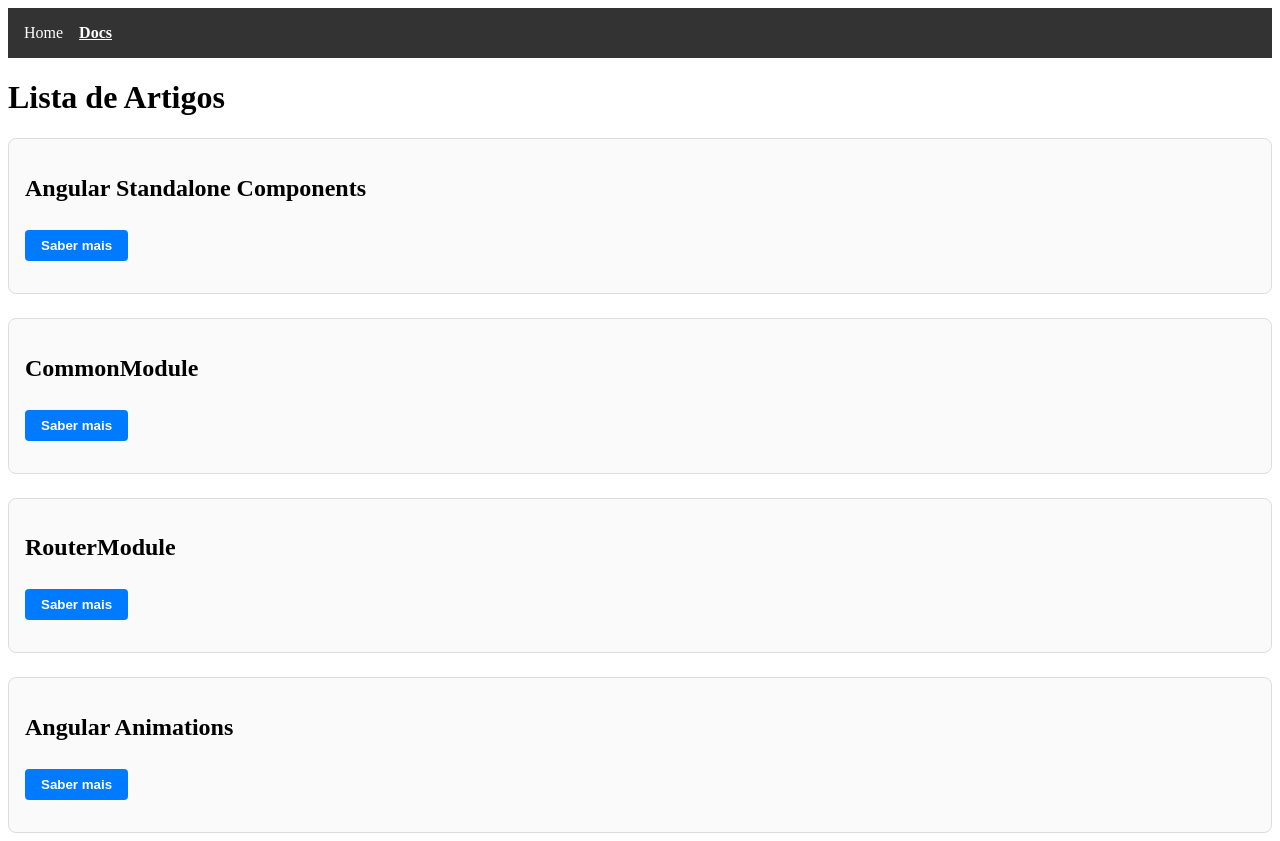
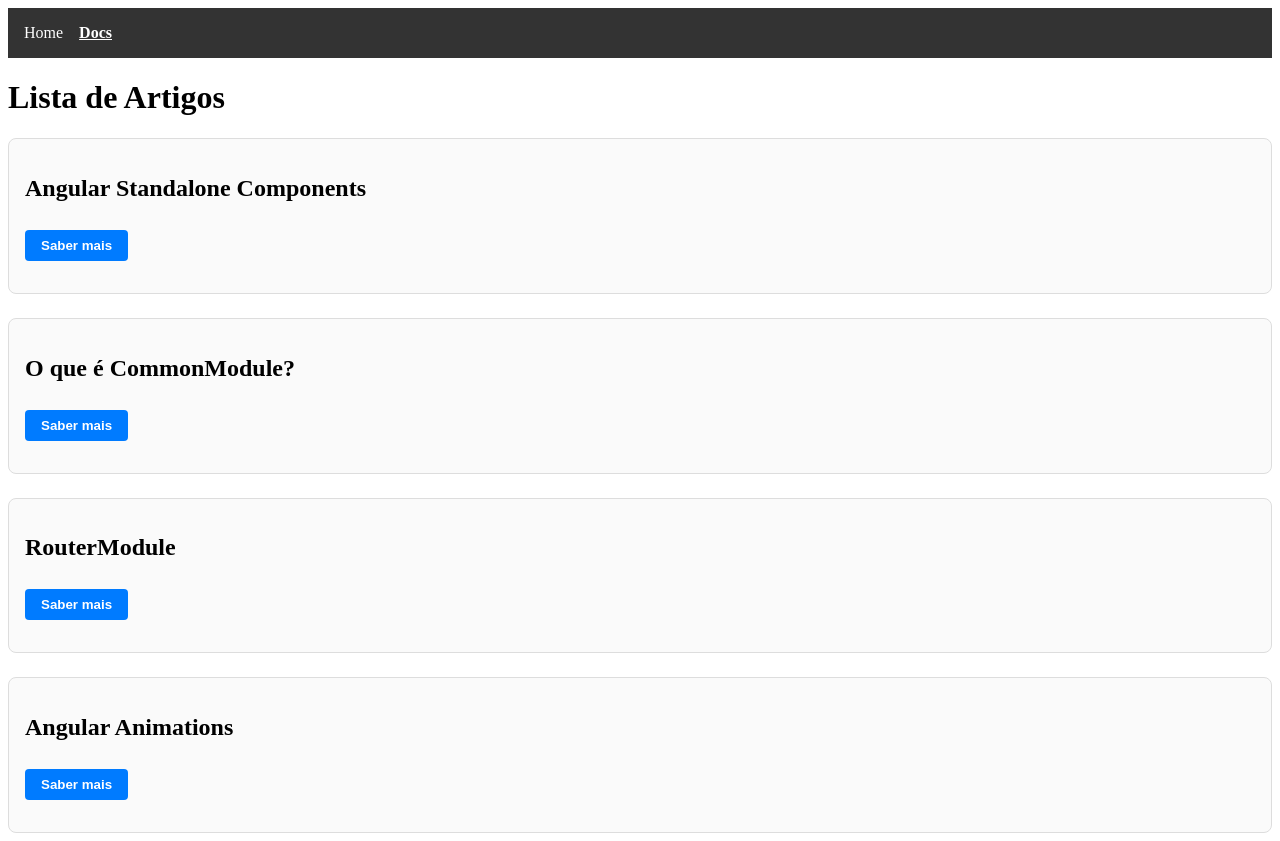
Before and after one commit to rochaevertondev/Frontend-Angular, an Angular app: page /docs in a window 1280 px wide. Built offline with nearby package versions, Linux system fonts and the light colour scheme.

Commit message:
Created Article Model e Service

```diff
--- a/src/app/components/article/article.component.ts
+++ b/src/app/components/article/article.component.ts
@@ -1,6 +1,8 @@
 import { Component } from '@angular/core';
 import { CommonModule } from '@angular/common';
 import { trigger, state, style, transition, animate } from '@angular/animations';
+import { ArticleService } from '../../services/article.service';
+import { Article } from '../../models/article.model';
 
 @Component({
   selector: 'app-article',
@@ -29,41 +31,13 @@ import { trigger, state, style, transition, animate } from '@angular/animations'
 })
 
 export class ArticleComponent {
-  articles = [
-    {
-      title: 'Angular Standalone Components',
-      content: [
-        'Standalone components permitem criar apps sem NgModule.',
-        'Isso simplifica a arquitetura e facilita o uso de imports.'
-      ],
-      expanded: false
-    },
-    {
-      title: 'CommonModule',
-      content: [
-        'CommonModule fornece diretivas como *ngIf e *ngFor.',
-        'Também inclui pipes básicos como date, uppercase, currency.'
-      ],
-      expanded: false
-    },
-    {
-      title: 'RouterModule',
-      content: [
-        'Permite navegação entre páginas com RouterOutlet.',
-        'Configura rotas principais com forRoot() e rotas filhas com forChild().'
-      ],
-      expanded: false
-    },
-    {
-      title: 'Angular Animations',
-      content: [
-        'Angular oferece um módulo de animações integrado baseado em Web Animations API.',
-        'É possível criar efeitos como fade, expandir/recolher, transições de rota e muito mais.',
-        'As animações são declaradas com triggers, states e transitions dentro dos componentes.'
-      ],
-      expanded: false
-    }
-  ];
+  articles: Article[] = [];
+
+  constructor(private articleService: ArticleService) { }
+
+  ngOnInit() {
+    this.articles = this.articleService.getArticles();
+  }
 
   toggleArticle(index: number) {
     this.articles[index].expanded = !this.articles[index].expanded;
--- /dev/null
+++ b/src/app/models/article.model.ts
@@ -0,0 +1,5 @@
+export interface Article {
+  title: string;
+  content: string[];
+  expanded?: boolean;
+}
--- /dev/null
+++ b/src/app/services/article.service.ts
@@ -0,0 +1,43 @@
+import { Injectable } from '@angular/core';
+import { Article } from '../models/article.model';
+
+@Injectable({
+  providedIn: 'root'
+})
+export class ArticleService {
+  private articles: Article[] = [
+    {
+      title: 'Angular Standalone Components',
+      content: [
+        'Standalone components permitem criar apps sem NgModule.',
+        'Isso simplifica a arquitetura e facilita o uso de imports.'
+      ]
+    },
+    {
+      title: 'O que é CommonModule?',
+      content: [
+        'CommonModule fornece diretivas como *ngIf e *ngFor.',
+        'Também inclui pipes básicos como date, uppercase, currency.'
+      ]
+    },
+    {
+      title: 'RouterModule',
+      content: [
+        'Permite navegação entre páginas com RouterOutlet.',
+        'Configura rotas principais com forRoot() e rotas filhas com forChild().'
+      ]
+    },
+    {
+      title: 'Angular Animations',
+      content: [
+        'Angular oferece um módulo de animações integrado baseado em Web Animations API.',
+        'É possível criar efeitos como fade, expandir/recolher, transições de rota e muito mais.',
+        'As animações são declaradas com triggers, states e transitions dentro dos componentes.'
+      ]
+    }
+  ];
+
+  getArticles(): Article[] {
+    return this.articles;
+  }
+}
```
